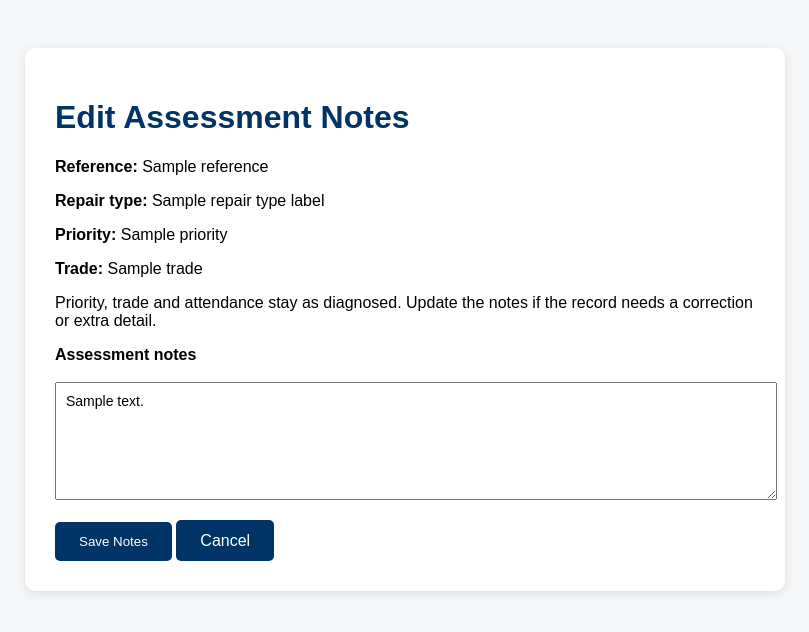
After one commit to jomoz-dev/housing-repairs-diagnostic-tool, a Flask app: template templates/edit_notes.html in a window 1280 px wide. The commit adds this page. Shown: the top 632 px of the page, without its empty margins (23-832 px from the left). Run offline with Flask 3, Linux system fonts and the light colour scheme; the template is opened without the code that fills it: most values are stand-ins (such as "Sample title", 1, 10 or a date in 2020).

Commit message:
Allow assessment notes to be edited after diagnosis.
Priority, trade and attendance stay as assessed; notes can be corrected from history, search and the result page.

```diff
--- a/app.py
+++ b/app.py
@@ -5,7 +5,7 @@ import sqlite3
 import csv
 
 from flask import Flask, render_template, request  # type: ignore[reportMissingImports]
-from flask import send_file
+from flask import abort, redirect, send_file, url_for
 
 from diagnosis import diagnose_repair
 
@@ -132,6 +132,8 @@ def diagnose():
         )
     )
 
+    assessment_id = cursor.lastrowid
+
     connection.commit()
 
     connection.close()
@@ -154,7 +156,8 @@ def diagnose():
         "result.html",
         result=result,
         reference=reference,
-        assessment_date=assessment_date
+        assessment_date=assessment_date,
+        assessment_id=assessment_id
     )
 
 #Dashboard Route
@@ -457,6 +460,74 @@ def search():
     )
 
 
+def get_assessment(assessment_id):
+    connection = sqlite3.connect(
+        "repairs.db"
+    )
+    connection.row_factory = sqlite3.Row
+    cursor = connection.cursor()
+    cursor.execute(
+        """
+        SELECT *
+        FROM assessments
+        WHERE id = ?
+        """,
+        (assessment_id,)
+    )
+    record = cursor.fetchone()
+    connection.close()
+    return record
+
+
+@app.route(
+    "/assessment/<int:assessment_id>/notes",
+    methods=["GET", "POST"]
+)
+def edit_notes(assessment_id):
+
+    record = get_assessment(assessment_id)
+
+    if record is None:
+        abort(404)
+
+    if request.method == "POST":
+        notes = request.form.get("message", "").strip()
+
+        connection = sqlite3.connect(
+            "repairs.db"
+        )
+        cursor = connection.cursor()
+        cursor.execute(
+            """
+            UPDATE assessments
+            SET message = ?
+            WHERE id = ?
+            """,
+            (notes, assessment_id)
+        )
+        connection.commit()
+        connection.close()
+
+        return redirect(url_for("history"))
+
+    display_names = {
+        "water_leak": "Water Leak",
+        "electrical": "Electrical",
+        "heating": "Heating",
+        "damp_mould": "Damp & Mould",
+        "roofing": "Roofing",
+        "doors_windows": "Doors & Windows"
+    }
+
+    return render_template(
+        "edit_notes.html",
+        record=record,
+        repair_type_label=display_names.get(
+            record["repair_type"],
+            record["repair_type"]
+        )
+    )
+
 
 if __name__ == "__main__":
     app.run(debug=True)
--- a/static/style.css
+++ b/static/style.css
@@ -52,6 +52,14 @@ h2 {
 
 select {
     width: 300px;
+}
+
+textarea {
+    width: 100%;
+    max-width: 100%;
+    padding: 10px;
+    font-family: Arial, sans-serif;
+    font-size: 14px;
 }
 
 table {
--- /dev/null
+++ b/templates/edit_notes.html
@@ -0,0 +1,69 @@
+<!DOCTYPE html>
+<html>
+
+<head>
+
+    <title>Edit Assessment Notes</title>
+
+    <link rel="stylesheet" href="/static/style.css">
+
+</head>
+
+<body>
+
+<div class="result-card">
+
+    <h1>Edit Assessment Notes</h1>
+
+    <p>
+        <strong>Reference:</strong>
+        {{ record.reference }}
+    </p>
+
+    <p>
+        <strong>Repair type:</strong>
+        {{ repair_type_label }}
+    </p>
+
+    <p>
+        <strong>Priority:</strong>
+        {{ record.priority }}
+    </p>
+
+    <p>
+        <strong>Trade:</strong>
+        {{ record.trade }}
+    </p>
+
+    <p>
+        Priority, trade and attendance stay as diagnosed.
+        Update the notes if the record needs a correction or extra detail.
+    </p>
+
+    <form method="POST">
+
+        <label for="message">Assessment notes</label>
+
+        <br><br>
+
+        <textarea id="message"
+                  name="message"
+                  rows="6">{{ record.message }}</textarea>
+
+        <br><br>
+
+        <button type="submit">
+            Save Notes
+        </button>
+
+        <a href="/history" class="button">
+            Cancel
+        </a>
+
+    </form>
+
+</div>
+
+</body>
+
+</html>
```
Also changed, not shown: docs/future-enhancements.md (+2 -2 lines), templates/history.html (+8 -0 lines), templates/result.html (+8 -0 lines), templates/search_result.html (+7 -0 lines), tests/test_edit_notes.py (added, +95 -0 lines), README.md.
